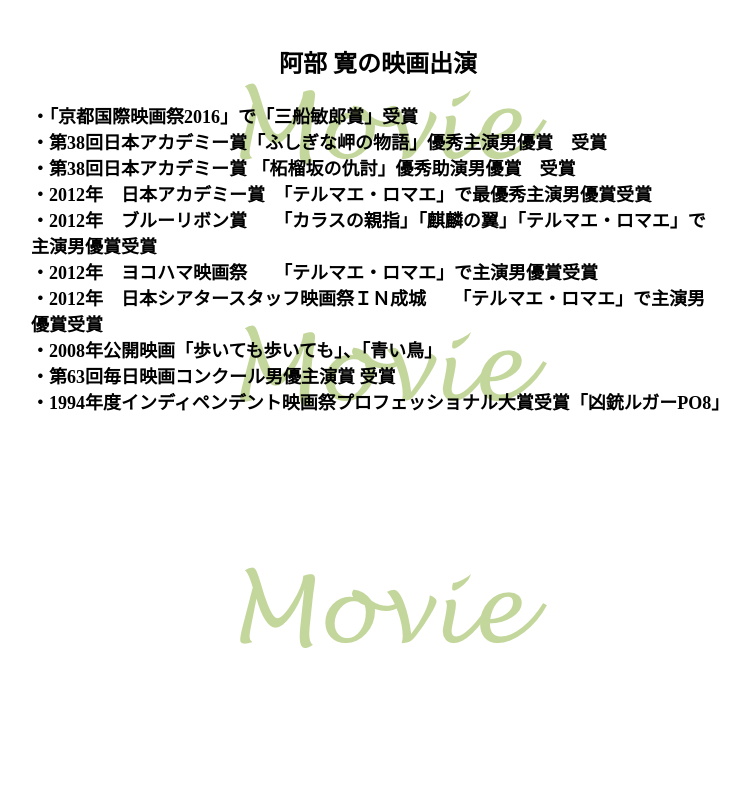
After one commit to jackale/Train-ing, a PHP site: page /starin_movie.html in a window 1280 px wide. The commit adds this page. Shown: the whole page, without its empty margins (262-1012 px from the left). Run offline with PHP 8.4, Linux system fonts and the light colour scheme.

Commit message:
link調整

```diff
--- a/day2/prac_hp_clone/css/main_top.css
+++ b/day2/prac_hp_clone/css/main_top.css
@@ -1,6 +1,7 @@
 body {
     background-image: url('../img/bg_main.png');
     background-repeat: repeat;
+    word-wrap: break-word;
 }
 
 header {
--- /dev/null
+++ b/day2/prac_hp_clone/css/starin_movie.css
@@ -0,0 +1,23 @@
+body {
+    background-image: url('../img/bg_movie.png');
+    background-repeat: repeat;
+}
+
+#content {
+    width: 790px;
+    margin: 0px auto;
+    padding-top: 36px;
+}
+
+header {
+    text-align: center;
+    font-size: 24px;
+    font-weight: bold;
+}
+.reward {
+    padding-top: 23px;
+    padding-left: 48px;
+    padding-right: 50px;
+    font-weight: bold;
+    font-size: 18px;
+}
--- /dev/null
+++ b/day2/prac_hp_clone/starin_movie.html
@@ -0,0 +1,18 @@
+<link rel="stylesheet" href="css/starin_movie.css">
+
+<div id="content">
+    <header>阿部 寛の映画出演</header>
+    <div class="reward">
+        ・「京都国際映画祭2016」で「三船敏郎賞」受賞<br>
+        ・第38回日本アカデミー賞「ふしぎな岬の物語」優秀主演男優賞　受賞<br>
+        ・第38回日本アカデミー賞 「柘榴坂の仇討」優秀助演男優賞　受賞<br>
+        ・2012年　日本アカデミー賞　「テルマエ・ロマエ」で最優秀主演男優賞受賞<br>
+        ・2012年　ブルーリボン賞　　「カラスの親指」「麒麟の翼」「テルマエ・ロマエ」で主演男優賞受賞<br>
+        ・2012年　ヨコハマ映画祭　　「テルマエ・ロマエ」で主演男優賞受賞<br>
+        ・2012年　日本シアタースタッフ映画祭ＩＮ成城　　「テルマエ・ロマエ」で主演男優賞受賞<br>
+        ・2008年公開映画「歩いても歩いても」、「青い鳥」<br>
+        ・第63回毎日映画コンクール男優主演賞 受賞<br>
+        ・1994年度インディペンデント映画祭プロフェッショナル大賞受賞「凶銃ルガーPO8」
+    </div>
+
+</div>
```
Also changed, not shown: day2/prac_hp_clone/sidebar.html (+7 -7 lines), day2/prac_hp_clone/img/bg_movie.png (added).
